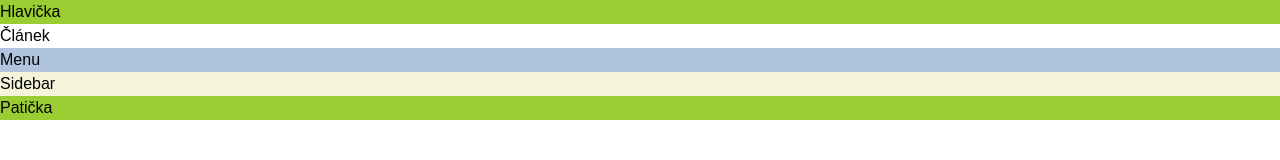
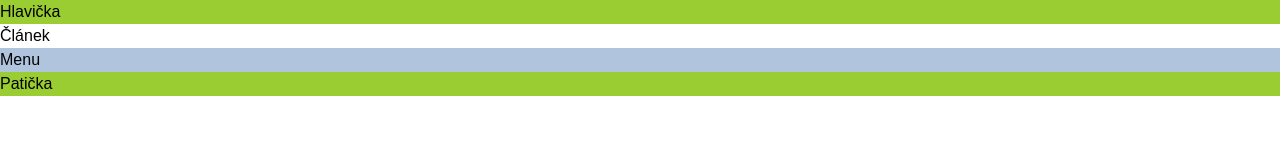
Before and after one commit to zuzanavolfova/koderka-tyden-07, a plain HTML site: page 01-Grid-1/08-Grid-cardio-3/layout3/index.html in a window 1280 px wide. Drawn offline with Linux system fonts and the light colour scheme.

Commit message:
Odstraněn přebytečný aside

```diff
--- a/01-Grid-1/08-Grid-cardio-3/layout3/index.html
+++ b/01-Grid-1/08-Grid-cardio-3/layout3/index.html
@@ -28,7 +28,6 @@
 		<header>Hlavička</header>
 		<article>Článek</article>
 		<nav>Menu</nav>
-		<aside>Sidebar</aside>
 		<footer>Patička</footer>
 
 	</div>
```
